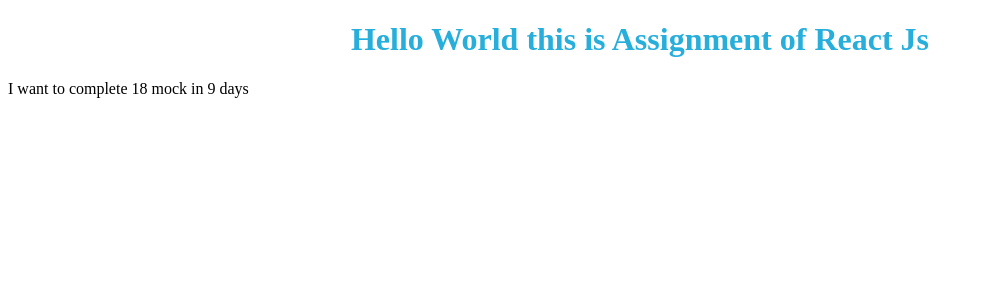
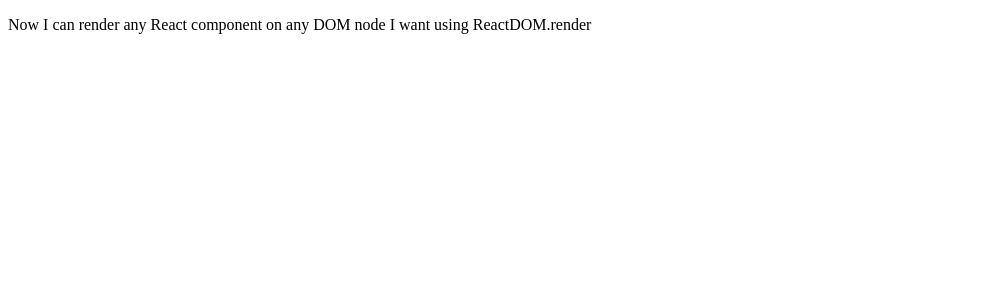
Before and after one commit to Narc2020/ReactDOM.render-React-Basic-CSS-styling-Component-functions-execution-understa-...---Post-Class---, a React app: page / in a window 1280 px wide. Shown: the top 300 px of the page, without its empty margins (0-984 px from the left). Built offline with nearby package versions, Linux system fonts and the light colour scheme.

Commit message:
Add files via upload

```diff
--- a/package.json
+++ b/package.json
@@ -14,6 +14,7 @@
   "dependencies": {
     "css-loader": "^4.3.0",
     "jest-junit": "^11.1.0",
+    "jsdom": "^16.4.0",
     "react": "^16.13.1",
     "react-dom": "^16.13.1",
     "style-loader": "^1.2.1",
@@ -33,7 +34,6 @@
   },
   "devDependencies": {
     "@babel/core": "^7.11.6",
-    "@babel/plugin-transform-runtime": "^7.12.1",
     "@babel/preset-env": "^7.11.5",
     "@babel/preset-react": "^7.10.4",
     "@testing-library/react": "^11.0.4",
--- a/src/components/App.js
+++ b/src/components/App.js
@@ -1,10 +1,8 @@
-import React from "react";
-import '../styles/App.css'
-export default function App() {
+import React from 'react'
+const App = () => {
   return (
-    <React.Fragment>
-      <h1>Hello World this is Assignment of React Js</h1>
-      <p>I want to complete 18 mock in 9 days</p>
-    </React.Fragment>
-  );
-}
+      <p>Now I can render any React component on any DOM node I want using ReactDOM.render</p>
+  )
+};
+
+export default App;
```
Also changed, not shown: src/index.js (line endings or trailing spaces), 2 other files (tests, documents, lock files or other folders).
